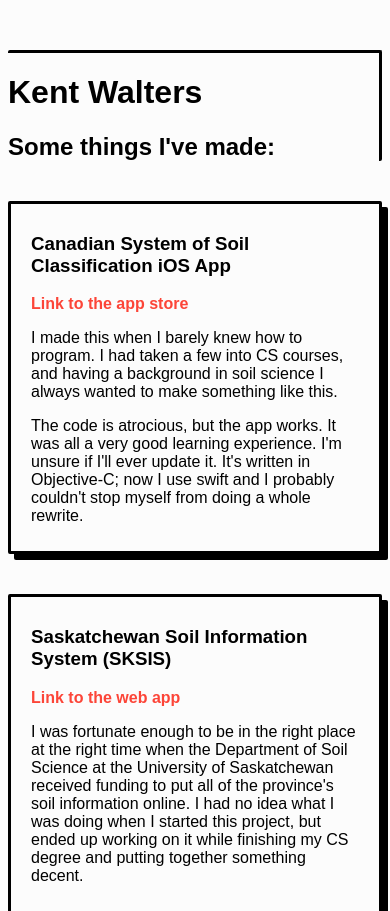
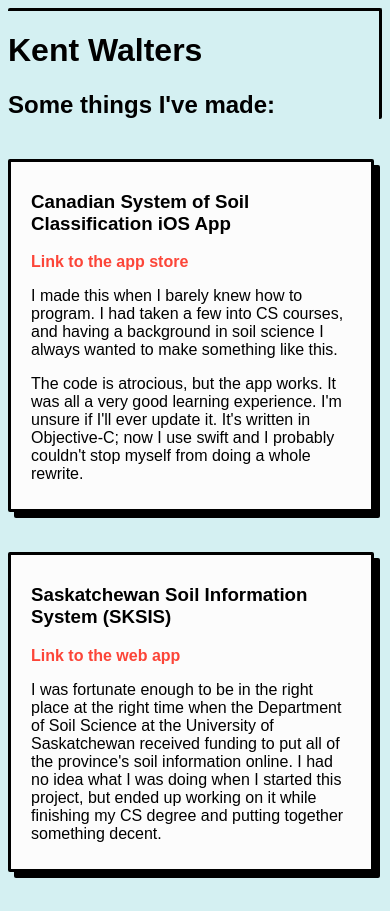
Before and after one commit to kentwalters/kentwalters.com, a website: page index.html in a window 390 px wide. Shown: the top 911 px of the page. Drawn offline with Linux system fonts and the light colour scheme.

Commit message:
Make background blue; add media query for section margin.

```diff
--- a/css/styles.css
+++ b/css/styles.css
@@ -4,7 +4,8 @@
 
 body {
     font-family: Arial;
-    background-color: #fcfcfc;
+    /*background-color: #fcfcfc;*/
+    background-color: #d4f0f2;
 }
 
 .width-wrapper {
@@ -20,7 +21,7 @@
     -moz-box-shadow: 6px 6px 0px black;
     box-shadow: 6px 6px 0px black;
     border-radius: 2px;
-    border-color: #000;
+    border-color: black;
     border-style: solid;
 }
 
@@ -37,8 +38,6 @@
     margin-bottom: 50px;
     border-radius: 2px;
     padding: 10px 20px 20px 20px;
-
-    /*box-shadow: -6px 6px 10px #fc4538;*/
 }
 
 #footer-box h2 {
@@ -59,3 +58,13 @@
 a:hover {
     text-decoration: black underline;
 }
+
+@media only screen and (max-width: 600px) {
+    #title-box {
+        margin-top: 0px
+    }
+
+    section {
+        margin-right: 8px;
+    }
+}
```
